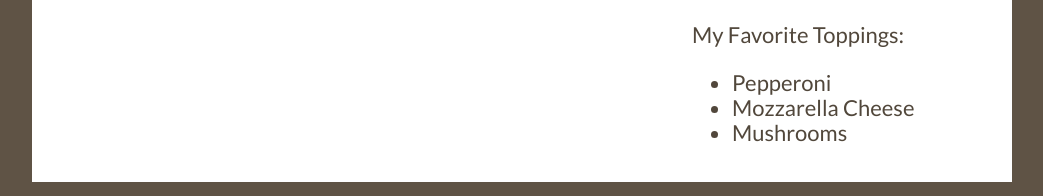
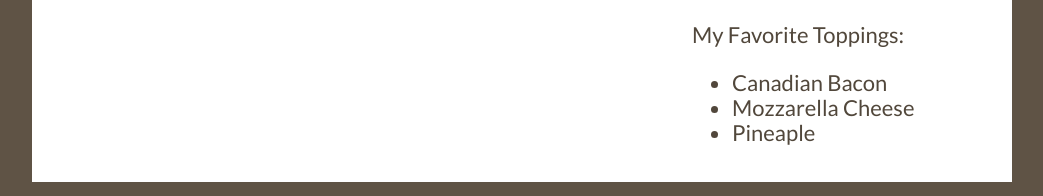
Before and after one commit to Merrilee18/pizza, a plain HTML site: page index.html in a window 1280 px wide. Shown: the part 197-393 px from the top of the page, without its empty margins (118-1161 px from the left). Drawn offline with nearby package versions, Linux system fonts and the light colour scheme; a web font is replaced by a local one.

Commit message:
Improve the toppings list

```diff
--- a/index.html
+++ b/index.html
@@ -22,9 +22,9 @@
     <h1>Pizza!</h1>
     <p>My Favorite Toppings: </p>
     <ul>
-      <li>Pepperoni</li>
+      <li>Canadian Bacon</li>
       <li>Mozzarella Cheese</li>
-      <li>Mushrooms</li>
+      <li>Pineaple</li>
     </ul>
   </div>
 </div>
```
